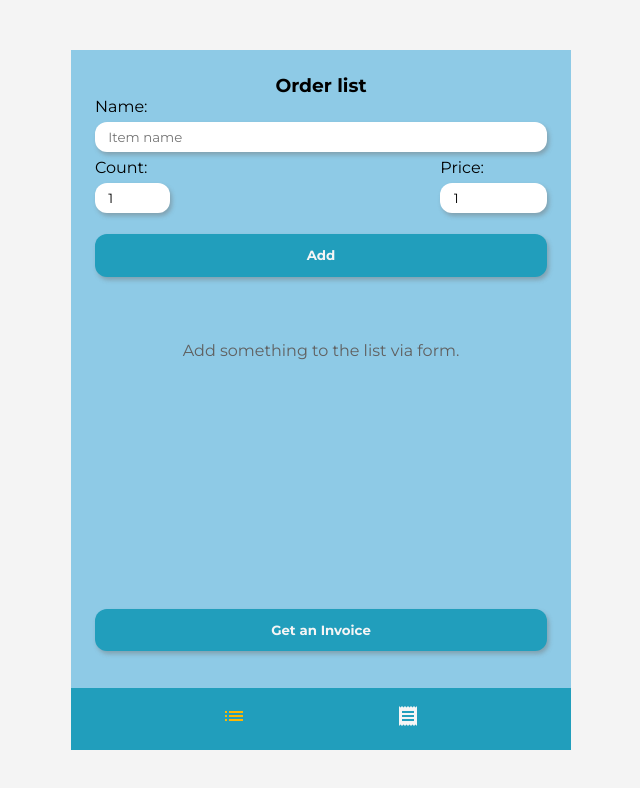
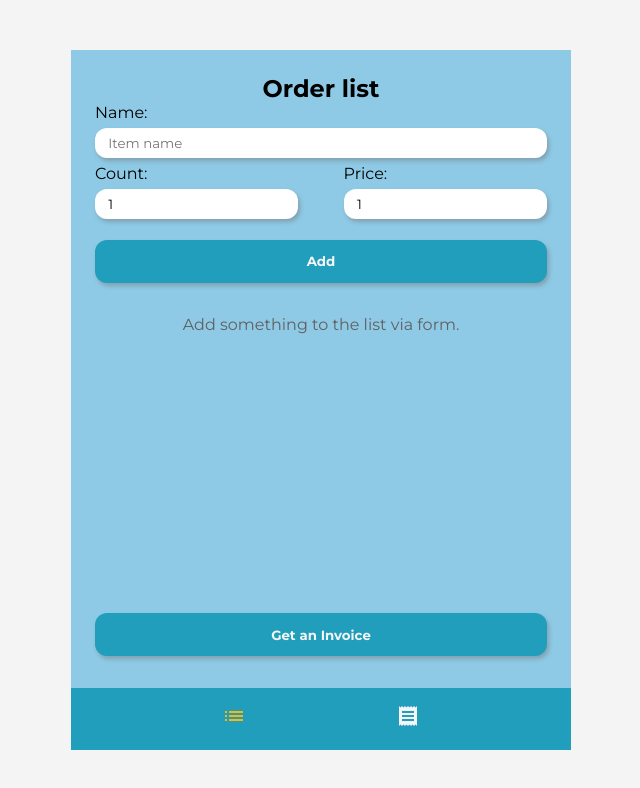
Before and after one commit to oliwierPosiakow/invoceGenerator, an Angular app: page / in a window 1280 px wide. Shown: the top 788 px of the page, without its empty margins (319-959 px from the left). Built offline with nearby package versions, Linux system fonts and the light colour scheme.

Commit message:
Added form validation

```diff
--- a/src/app/UI/list-component/list-component.component.scss
+++ b/src/app/UI/list-component/list-component.component.scss
@@ -3,7 +3,7 @@
   justify-content: space-between;
   align-items: center;
   border-bottom: 1px solid #606060;
-  padding: .5em 0;
+  padding: .5em;
   .item-fields-wrapper{
     display: flex;
     flex-direction: column;
--- a/src/app/UI/menu/menu.component.scss
+++ b/src/app/UI/menu/menu.component.scss
@@ -2,6 +2,7 @@
 
 .menu{
   position: absolute;
+  z-index: 10;
   left: 0;
   bottom: 0;
   display: flex;
--- a/src/app/screens/invoice/invoice.component.html
+++ b/src/app/screens/invoice/invoice.component.html
@@ -1,5 +1,5 @@
 <div class="invoice">
-  <h3 class="invoice_title">Invoice</h3>
+  <h2 class="invoice_title">Invoice</h2>
   <p class="invoice_msg" *ngIf="!invoiceData && !loading">No data, complete your order <a routerLink="/">here.</a></p>
   <div class="invoice_loader" *ngIf="loading">
     <img src="assets/spinner.svg" alt="Loading">
@@ -13,8 +13,10 @@
       </div>
     </div>
     <div class="invoice-container_data">
-      <div *ngFor="let item of invoiceData" class="data_item">
-        <app-list-component [item]="item" [type]="'invoice'"></app-list-component>
+      <div class="data-wrapper">
+        <div *ngFor="let item of invoiceData" class="data_item">
+          <app-list-component [item]="item" [type]="'invoice'"></app-list-component>
+        </div>
       </div>
       <div class="data_total">
         <p>Total: ${{calculateFinalPriceAndCount(invoiceData).price}}</p>
--- a/src/app/screens/invoice/invoice.component.scss
+++ b/src/app/screens/invoice/invoice.component.scss
@@ -1,4 +1,9 @@
 @import "src/app/styles/helper";
+:host{
+  height: 100%;
+  width: 100%;
+  margin-bottom: 70px;
+}
 .invoice{
   display: flex;
   justify-content: center;
@@ -30,6 +35,15 @@
     &_data{
       display: flex;
       flex-direction: column;
+      min-height: 0;
+      .data-wrapper{
+        display: flex;
+        flex-direction: column;
+        height: 60%;
+        overflow: scroll;
+        flex-grow: 1;
+
+      }
       .data_total{
         margin-top: 1em;
         align-self: flex-end;
--- a/src/app/screens/lista-towarow/lista-towarow.component.html
+++ b/src/app/screens/lista-towarow/lista-towarow.component.html
@@ -1,5 +1,5 @@
 <div class="lista">
-  <h3 class="lista_title">Order list</h3>
+  <h2 class="lista_title">Order list</h2>
   <form class="lista_form" [formGroup]="itemForm" (ngSubmit)="onSubmit()">
     <label for="name">Name:</label>
     <input
@@ -9,8 +9,16 @@
       formControlName="name"
       minlength="3"
       maxlength="30"
-      [class.invalid]="itemForm.get('name')?.invalid && (itemForm.get('name')?.dirty || itemForm.get('name')?.touched || isSubmitted)"
     >
+    <div class="error-div" *ngIf="itemForm.get('name')?.invalid && itemForm.get('name')?.errors && (itemForm.get('name')?.dirty || itemForm.get('name')?.touched)">
+      <small *ngIf="itemForm.get('name')?.hasError('required')">
+        This field is required.
+      </small>
+      <small *ngIf="itemForm.get('name')?.hasError('minlength')">
+        At least 3 characters long.
+      </small>
+    </div>
+
     <div class="count-price-wrapper">
       <div class="count-price-wrapper_item">
         <label for="count">Count:</label>
@@ -21,8 +29,18 @@
           max="100"
           id="count"
           formControlName="count"
-          [class.invalid]="itemForm.get('count')?.invalid && (itemForm.get('count')?.dirty || itemForm.get('count')?.touched || isSubmitted)"
         >
+        <div class="error-div" *ngIf="itemForm.get('count')?.invalid && itemForm.get('count')?.errors && (itemForm.get('count')?.dirty || itemForm.get('count')?.touched)">
+          <small *ngIf="itemForm.get('count')?.hasError('required')">
+            This field is required.
+          </small>
+          <small *ngIf="itemForm.get('count')?.hasError('min')">
+            Minimum value is 1.
+          </small>
+          <small *ngIf="itemForm.get('count')?.hasError('max')">
+            Maximum value is 100.
+          </small>
+        </div>
       </div>
       <div class="count-price-wrapper_item">
         <label for="price">Price:</label>
@@ -32,15 +50,25 @@
           max="1000000"
           id="price"
           formControlName="price"
-          [class.invalid]="itemForm.get('price')?.invalid && (itemForm.get('price')?.dirty || itemForm.get('price')?.touched || isSubmitted)"
         >
+        <div class="error-div" *ngIf="itemForm.get('price')?.invalid && itemForm.get('price')?.errors && (itemForm.get('price')?.dirty || itemForm.get('price')?.touched)">
+          <small class="span-invalid" *ngIf="itemForm.get('price')?.hasError('required')">
+            This field is required.
+          </small>
+          <small class="span-invalid" *ngIf="itemForm.get('price')?.hasError('min')">
+            Minimum value is 1.
+          </small>
+          <small class="span-invalid" *ngIf="itemForm.get('price')?.hasError('max')">
+            Maximum value is 1000000.
+          </small>
+        </div>
       </div>
     </div>
 
     <button class="button" type="submit">Add</button>
   </form>
   <div class="order">
-    <p class="info_msg" *ngIf="listaTowarow.length === 0">Add something to the list via form.</p>
+    <p class="info_msg" *ngIf="listaTowarow.length === 0">{{msg}}</p>
     <div class="item" *ngFor ="let item of listaTowarow">
       <app-list-component [type]="'list'" [item]="item" (deleteItemEvent)="listaTowarowRemove($event)"></app-list-component>
     </div>
--- a/src/app/screens/lista-towarow/lista-towarow.component.scss
+++ b/src/app/screens/lista-towarow/lista-towarow.component.scss
@@ -1,13 +1,15 @@
 @import "src/app/styles/helper";
+:host{
+  height: 100%;
+  width: 100%;
+  margin-bottom: 70px;
+}
 .lista{
-  width: 100%;
-  max-height: 700px;
-  margin-bottom: 70px;
   display: flex;
   flex-direction: column;
   justify-content: space-between;
   padding: .5em;
-  overflow: hidden;
+  height: 100%;
   &_title{
     text-align: center;
   }
@@ -28,6 +30,7 @@
       justify-content: space-between;
       &_item{
         display: flex;
+        width: 45%;
         flex-direction: column;
         gap: .4em;
       }
@@ -40,19 +43,21 @@
     display: flex;
     flex-direction: column;
     margin: 1em 0;
-    flex: 1;
     gap: 1em;
-    min-height: 300px;
+    height: 100%;
     max-height: 300px;
     overflow: hidden;
     overflow-y: auto;
     .info_msg{
       text-align: center;
       color: #606060;
-      margin-top: 3em;
+      margin-top: 1em;
     }
   }
 }
-.invalid{
-  border: 1px solid red;
+input.ng-invalid.ng-touched{
+  border: 1px solid #e63946 !important;
 }
+.error-div > * {
+  color: #e63946;
+}
--- a/src/app/screens/lista-towarow/lista-towarow.component.ts
+++ b/src/app/screens/lista-towarow/lista-towarow.component.ts
@@ -11,7 +11,8 @@ import {Router} from '@angular/router';
 export class ListaTowarowComponent {
   constructor(private fb: FormBuilder, private router: Router) {}
   listaTowarow: {id: string, name: string, count: number, price: number}[] = []
-  isSubmitted = false
+  isValid = true
+  msg: string = 'Add something to the list via form.'
   //obsluga formularzu
   itemForm = this.fb.group({
     name: new FormControl('', [Validators.minLength(3), Validators.required]),
@@ -29,10 +30,12 @@ export class ListaTowarowComponent {
   }
   onSubmit(){
     // @ts-ignore
-    if(this.itemForm.value.name.length > 2 && this.itemForm.value.count > 0 && this.itemForm.value.price > 0){
+    if(this.itemForm.value.name.length > 2 && (this.itemForm.value.count > 0 && this.itemForm.value.count < 101) && (this.itemForm.value.price > 0 && this.itemForm.value.price < 1000001)){
       this.listaTowarowAdd(this.itemForm)
-      this.isSubmitted = true
       this.itemForm.reset({name: '', price: 1, count: 1})
+    }
+    else{
+      this.isValid = false
     }
   }
   //po kliknieciu 'Get an Invoice' funkcja przenosi do ekranu Invoice oraz podaje do niej dane, dzięki temu ładują sie one jedynie po kliknieciu przycisku wewnatrz ekranu Order List a nie po kliknięciu w nawigację
@@ -41,6 +44,7 @@ export class ListaTowarowComponent {
       this.router.navigate(['invoice'], {state: this.listaTowarow} )
     }
     else{
+       this.msg = 'No items added.'
       return
     }
   }
```
